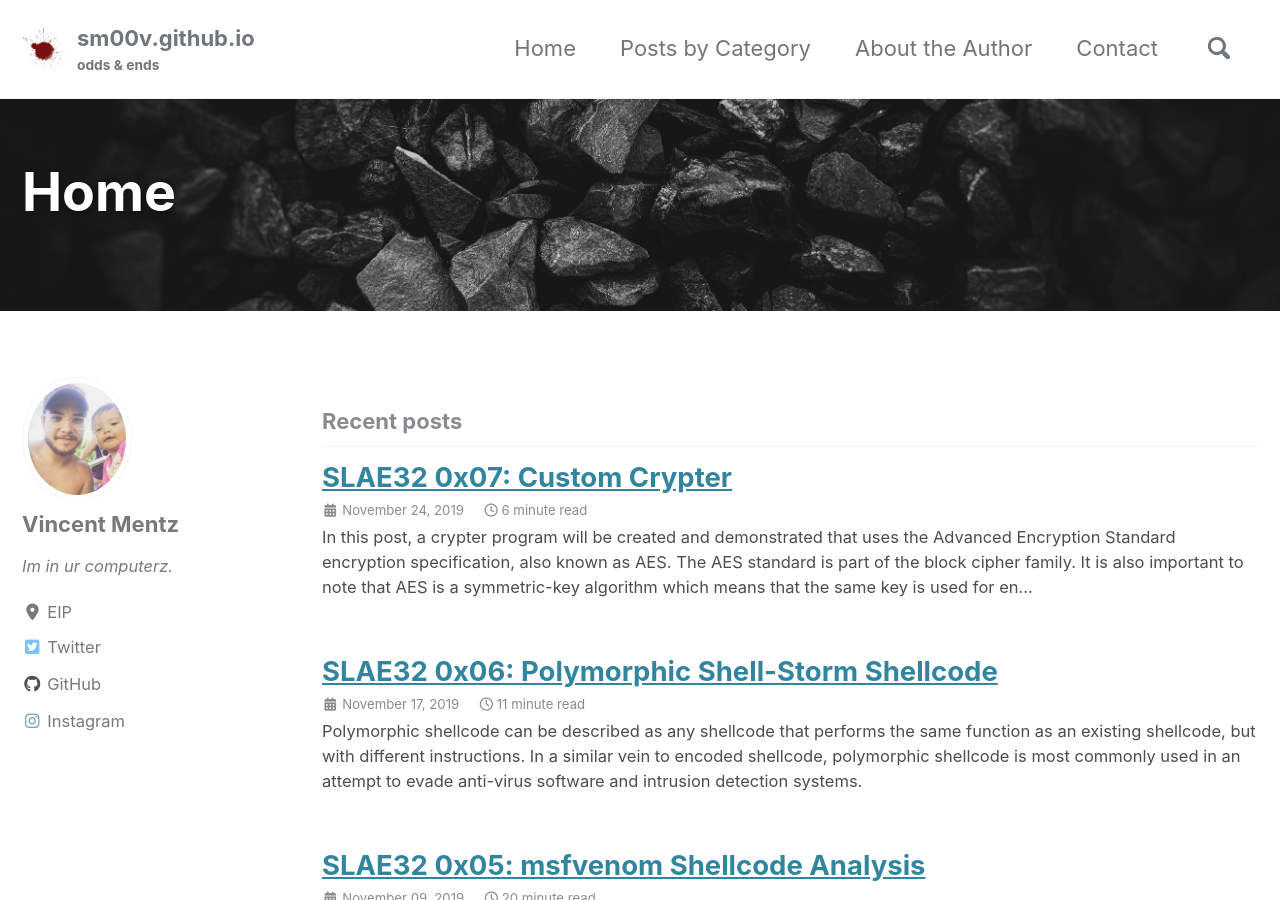
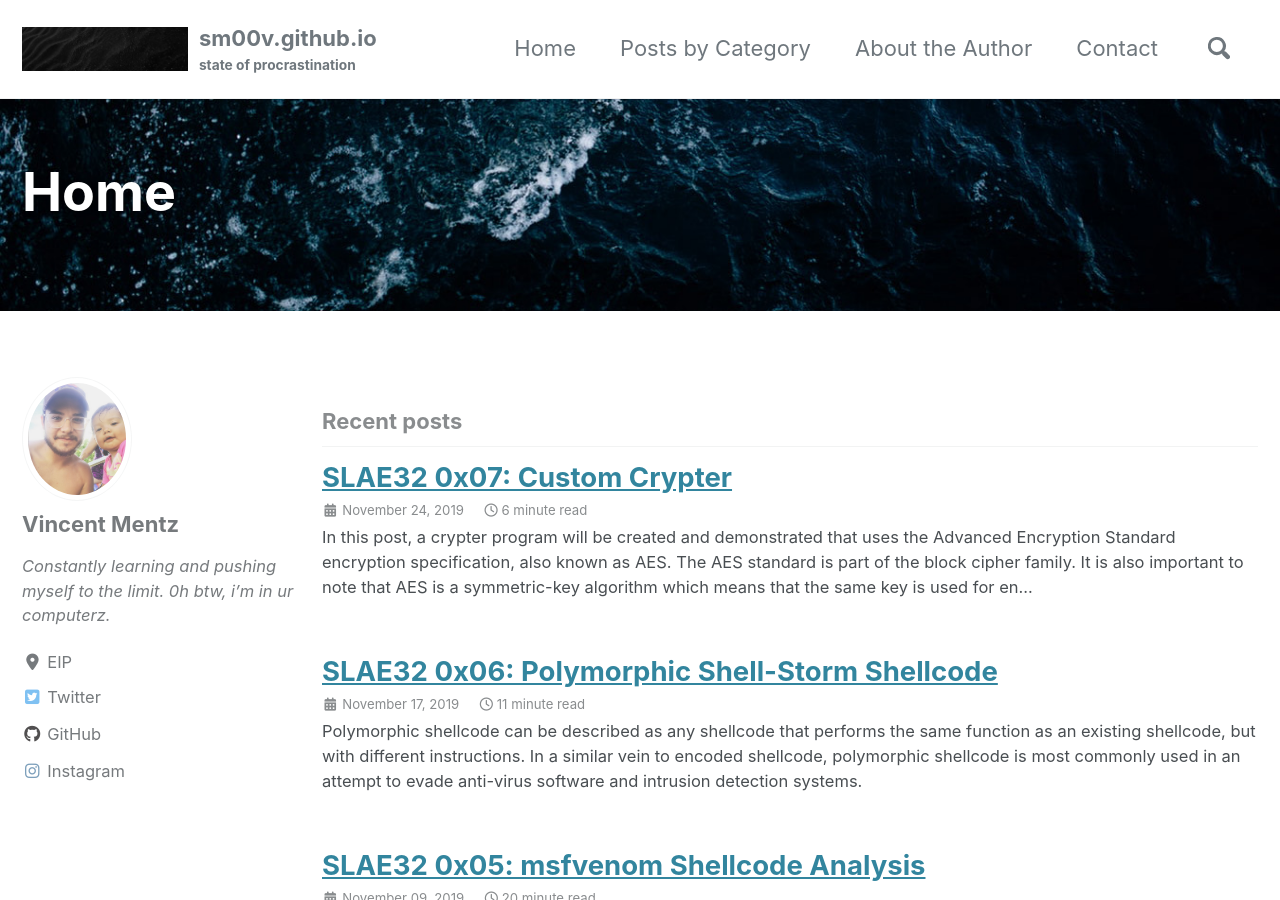
Before and after one commit to Minfanger101/sm00v.github.io, a Jekyll site: the page built from index.html, in a window 1280 px wide and 900 px high. Built offline with Jekyll 4.4.1, drawn with Linux system fonts in a browser that asks for light colours; cached includes are drawn as plain includes; nearby versions of some CDN libraries; the list of posts is cut into pages by our own code.

Commit message:
moar updates

```diff
--- a/_config.yml
+++ b/_config.yml
@@ -18,7 +18,7 @@ minimal_mistakes_skin    : "default" # "default", "air", "aqua", "contrast", "da
 locale                   : "en-US"
 title                    : "sm00v.github.io"
 title_separator          : "-"
-subtitle                 : "odds & ends" # site tagline that appears below site title in masthead
+subtitle                 : "state of procrastination" # site tagline that appears below site title in masthead
 name                     : "Vincent Mentz"
 description              : # "Thoughts"
 url                      : "https://sm00v.github.io" # the base hostname & protocol for your site e.g. "https://mmistakes.github.io" baseurl                  : # the subpath of your site, e.g. "/blog"
@@ -108,7 +108,7 @@ analytics:
 author:
   name             : "Vincent Mentz"
   avatar           : "/assets/images/site/bike_profile.jpg"
-  bio              : "*Im in ur computerz.*"
+  bio              : "*Constantly learning and pushing myself to the limit. 0h btw, i'm in ur computerz.*"
   location         : "EIP"
   email            : # "TBD"
   links:
```
Also changed, not shown: assets/images/site/==.png (added), assets/images/site/black_sand.jpg (deleted), assets/images/site/black_stone.jpg, assets/images/site/dark_waves.jpg (deleted), assets/images/site/dark_waves0.jpg (added), assets/images/site/drop.png.
